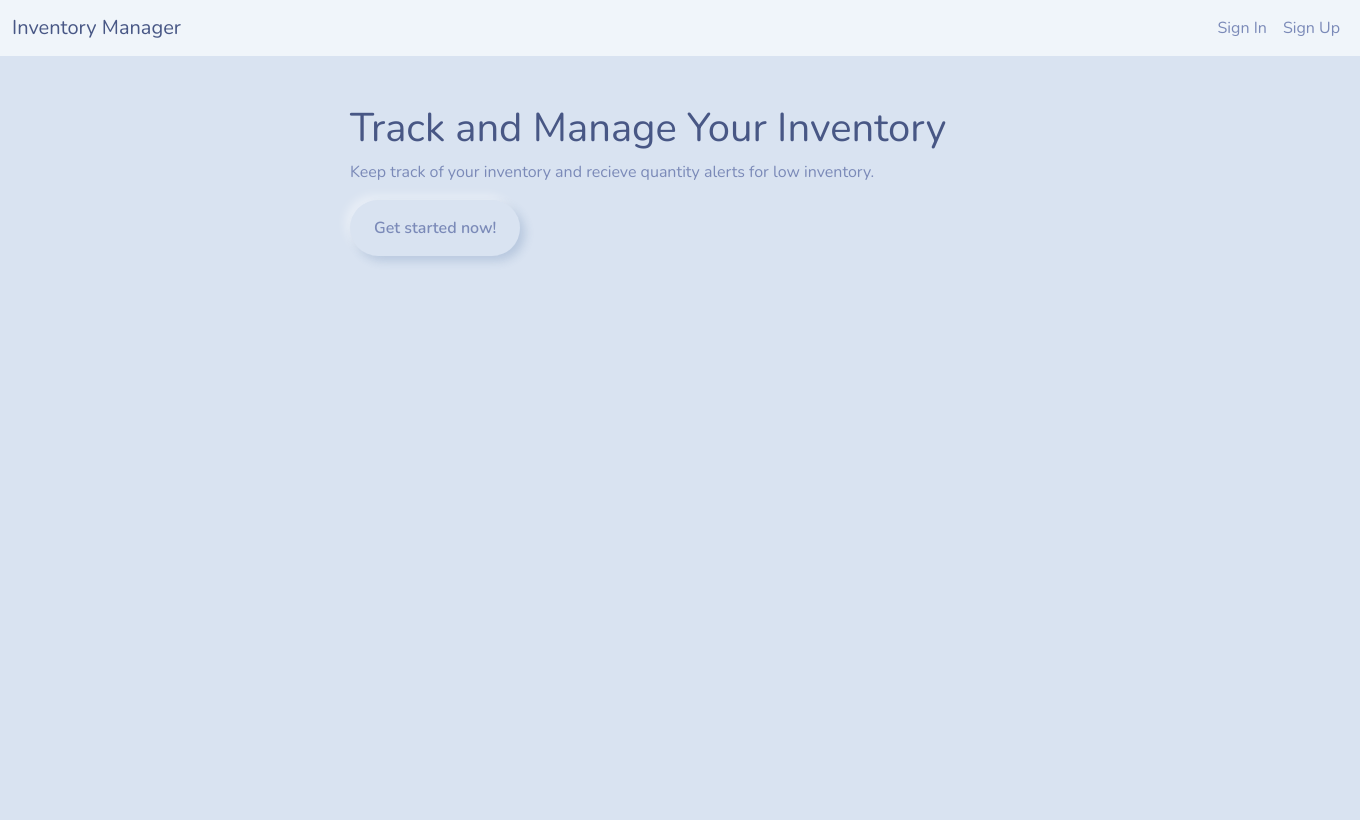
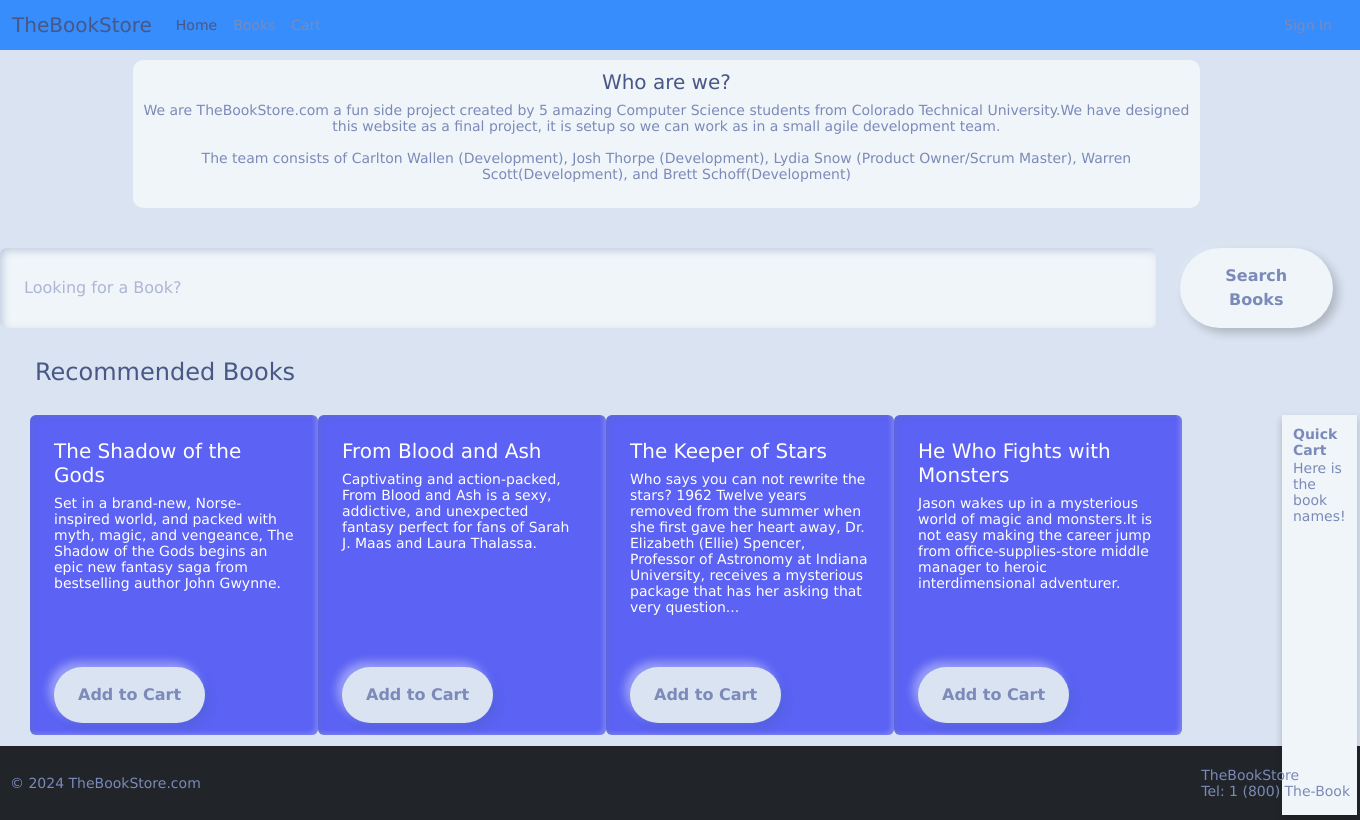
Before and after one commit to lydiaahope/inventory_management, a Django app: page / in a window 1360 px wide. Before the commit the page ends 263 px from the top, so only its background shows below. Run offline with Django 5.2, Linux system fonts and the light colour scheme.

Commit message:
Added Homepage and navigation to sign page from new header.

```diff
--- /dev/null
+++ b/inventory/static/css/style.css
@@ -0,0 +1,125 @@
+body {
+    font: 14px "Lucida Grande", Helvetica, Arial, sans-serif;
+    width: 100vw;
+    height: 100vh;
+}
+.body{
+    display:flex;
+    flex-direction:row;
+}
+a {
+    color: #00B7FF;
+}
+
+.header{
+    display: flex;
+    flex-direction:row;
+    justify-content:space-between;
+    align-items:center;
+}
+.title{
+    margin-left: 5px;
+}
+.icons{
+    margin-right: 10px;
+    width: 500px;
+    display: flex;
+    flex-direction: row-reverse;
+}
+.nav-bar {
+    margin-top: 5px;
+    width: 95%;
+}
+.menu-button{
+    height:35px;
+    width: 65px;
+    padding: 5px;
+    border-radius: 10px;
+    border:none;
+}
+.footer{
+    margin-bottom: 0px;
+    height: 74px;
+    display:flex;
+    flex-direction: row;
+    align-items: center;
+    justify-content:space-between;
+}
+.disclaimer, .contact-info {
+    margin: 10px;
+}
+.about-us {
+    text-align:center;
+    width: 80%;
+    margin-top: 10px;
+    border-radius: 10px;
+    padding: 10px;
+}
+.content-body {
+    display: flex;
+    flex-direction: column;
+    align-items: center;
+    height: 87vh;
+    width: 98vw;
+}
+.search-bar{
+    margin-right: 20px;
+    width: 1000px;
+    height: 50px;
+    border-radius: 30px;
+    padding:10px;
+}
+.search{
+    margin-top: 40px;
+    margin-bottom: 30px;
+}
+.submit-button{
+    height: 45px;
+    width: 150px;
+    border-radius: 15px
+}
+.menu-header{
+    width: 225px;
+    display: flex;
+    flex-direction:row;
+    justify-content: space-between;
+    margin-right: 50px;
+}
+.lower-half{
+    margin-top: 20px;
+    width: 100%;
+    display: flex;
+    flex-direction: row;
+    justify-content: space-between;
+}
+.cart {
+    margin-left: 100px;
+    padding: 10px;
+    width: 250px;
+    height: 400px;
+    box-shadow: 0 4px 8px 0 rgba(0, 0, 0, 0.2);
+}
+.recommended-books{
+    width: 100%;
+    margin-left: 30px;
+    display: flex;
+    flex-direction: row;
+    justify-content: space-between;
+
+}
+.book-section-title{
+    margin-top: 20px;
+    margin-left: 50px;
+    width:100%;
+    text-align:left;
+}
+.recommended-title{
+    width: 100%;
+    margin-left: 70px;;
+    display: flex;
+    flex-direction: row;
+}
+.content-height{
+    height: 87vh;
+    width: 99%;
+}
--- a/inventory/templates/inventory/base.html
+++ b/inventory/templates/inventory/base.html
@@ -1,4 +1,5 @@
 <!-- base file for all templates [parent template]-->
+{% load static %}
 <!DOCTYPE html>
 <html>
 <head>
@@ -6,6 +7,7 @@
 	<meta name="viewport" content="width=device-width, initial-scale=1">
 	<link href="https://bootswatch.com/5/morph/bootstrap.min.css" rel="stylesheet"> <!--
 	CSS href from bootswatch.com -->
+	<link href="{% static 'css/style.css' %}" rel="stylesheet" />
 	<title></title>
 </head>
 <body>
@@ -14,6 +16,8 @@
 	{% block content %} <!-- creates content block called 'content' -->
 	{% endblock content %}
 
+	{% include 'inventory/footer.html' %}
+
 	<script src="https://cdn.jsdelivr.net/npm/bootstrap@5.2.0/dist/js/bootstrap.bundle.min.js" integrity="sha384-A3rJD856KowSb7dwlZdYEkO39Gagi7vIsF0jrRAoQmDKKtQBHUuLZ9AsSv4jD4Xa" crossorigin="anonymous"></script> <!-- makes sure that certain things like menus work -->
 
 </body>
--- /dev/null
+++ b/inventory/templates/inventory/footer.html
@@ -0,0 +1,10 @@
+<div class="footer bg-dark">
+    <div class="disclaimer">
+        <span>&copy 2024 TheBookStore.com</span>
+    </div>
+    <div class="contact-info">
+        <span>TheBookStore</span>
+        <br>
+        <span>Tel: 1 (800) The-Book</span>
+    </div>
+</div>
--- a/inventory/templates/inventory/index.html
+++ b/inventory/templates/inventory/index.html
@@ -3,16 +3,76 @@
 
 {% block content %}
 
-<div>
-	<div class="row">
-		<div class="col-sm-11 col-md-6 mx-auto mt-5 px-3">
-			<h1 class="fw-light">Track and Manage Your Inventory</h1>
-			<p class="fw-light">Keep track of your inventory and recieve quantity alerts for low inventory.</p>
-			<div>
-				<a href="{% url 'dashboard' %}" class="btn btn-primary">Get started now!</a>
+<div class="content-body">
+	<div class="about-us bg-light">
+		<h5>Who are we?</h5>
+		<p>We are TheBookStore.com a fun side project created by 5 amazing Computer Science students from Colorado Technical University.We have designed this website as a final project, it is setup so we can work as in a small agile development team.</p>
+		<p>The team consists of Carlton Wallen (Development), Josh Thorpe (Development), Lydia Snow (Product Owner/Scrum Master), Warren Scott(Development), and Brett Schoff(Development)</p>
+	</div>
+	<div class="search">
+		<form class="d-flex">
+			<input type="search" size="150" placeholder="Looking for a Book?" class="form-control me-sm-4" />
+			<button class="btn btn-outline-light my-2 my-sm-0" type="submit">Search Books</button>
+		</form>
+	</div>
+	<div class="recommended-title">
+		<h4>Recommended Books</h4>
+	</div>
+	<div class="lower-half">
+		<div class="recommended-books">
+			<div class="card text-white bg-info" style="width: 18rem; height: 20rem">
+				<div class="card-body">
+					<h5 class="card-title">The Shadow of the Gods</h5>
+					<p class="card-text">Set in a brand-new, Norse-inspired world, and packed with myth, magic, and vengeance, The Shadow of the Gods begins an epic new fantasy saga from bestselling author John Gwynne.</p>
+				</div>
+				<div class="card-footer">
+					<button class="btn btn-primary">Add to Cart</button>
+				</div>
+			</div>
+			<div class="card text-white bg-info" style="width: 18rem; height: 20rem">
+				<div class="card-body">
+					<h5 class="card-title">From Blood and Ash</h5>
+					<p class="card-text">Captivating and action-packed, From Blood and Ash is a sexy, addictive, and unexpected fantasy perfect for fans of Sarah J. Maas and Laura Thalassa.</p>
+				</div>
+				<div class="card-footer">
+					<button class="btn btn-primary">Add to Cart</button>
+				</div>
+			</div>
+			<div class="card text-white bg-info" style="width: 18rem; height: 20rem">
+				<div class="card-body">
+					<h5 class="card-title">The Keeper of Stars</h5>
+					<p class="card-text">Who says you can not rewrite the stars? 1962 Twelve years removed from the summer when she first gave her heart away, Dr. Elizabeth (Ellie) Spencer, Professor of Astronomy at Indiana University, receives a mysterious package that has her asking that very question...</p>
+				</div>
+				<div class="card-footer">
+					<button class="btn btn-primary">Add to Cart</button>
+				</div>
+			</div>
+			<div class="card text-white bg-info" style="width: 18rem; height: 20rem">
+				<div class="card-body">
+					<h5 class="card-title">He Who Fights with Monsters</h5>
+					<p class="card-text">Jason wakes up in a mysterious world of magic and monsters.It is not easy making the career jump from office-supplies-store middle manager to heroic interdimensional adventurer.</p>
+				</div>
+				<div class="card-footer">
+					<button class="btn btn-primary">Add to Cart</button>
+				</div>
 			</div>
 		</div>
+		<div class="cart bg-light">
+			<table>
+				<thead>
+					<tr>
+						<th>Quick Cart</th>
+					</tr>
+				</thead>
+				<tbody>
+					<tr>
+						<td>Here is the book names!</td>
+					</tr>
+				</tbody>
+			</table>
+		</div>
 	</div>
+
 </div>
 
 {% endblock content %}
--- a/inventory/templates/inventory/login.html
+++ b/inventory/templates/inventory/login.html
@@ -2,6 +2,7 @@
 {% load crispy_forms_tags %}
 
 {% block content %}
+<div class="content-height">
 	<div class="row">
 		<div class="col-11 col-md-6 mx-auto mt-5">
 			<h1>Log In</h1>
@@ -16,6 +17,7 @@
 		</div>
 
 	</div>
+</div>
 
 {% endblock content %}
 
--- a/inventory/templates/inventory/navigation.html
+++ b/inventory/templates/inventory/navigation.html
@@ -1,33 +1,29 @@
-<nav class="navbar navbar-expand-lg bg-light">
+<nav class="navbar navbar-expand-lg bg-primary" data-bs-theme="dark">
 	<div class="container-fluid">
-		<a class="navbar-brand" href="{% url 'index' %}">Inventory Manager</a> <!-- Main text in navbar, href pulls from index file -->
-		<button class="navbar-toggler" type="button" data-bs-toggle="collapse" data-bs-target="#navbarNav" aria-controls="navbarNav" aria-expanded="false" aria-label="Toggle navigation">
-			<span class="navbar-toggler-icon"></span><!-- this is actual hamburger menu icon -->
-		</button> <!-- creates button that expands nav menu based on screen size-->
-
-		<div class="collapse navbar-collapse justify-content-end" id="navbarNav">
+		<a class="navbar-brand" href="/">TheBookStore</a>
+		<button class="navbar-toggler" type="button" data-bs-toggle="collapse" data-bs-target="#navbarColor01" aria-controls="navbarColor01" aria-expanded="false" aria-label="Toggle navigation">
+			<span class="navbar-toggler-icon"></span>
+		</button>
+		<div class="collapse navbar-collapse" id="navbarColor01">
+			<ul class="navbar-nav me-auto">
+				<li class="nav-item">
+					<a class="nav-link active" href="/">Home
+					<span class="visually-hidden">(current)</span>
+					</a>
+				</li>
+				<li class="nav-item">
+					<a class="nav-link" href="#">Books</a>
+				</li>
+				<li class="nav-item">
+					<a class="nav-link" href="#">Cart</a>
+				</li>
+			</ul>
 			<ul class="navbar-nav">
-				{% if user.is_authenticated %}
-					<li class="nav-item"> <!-- creates list item -->
-						<a class="nav-link" href="{% url 'dashboard' %}">{{ user.username }}</a>
-					</li>
-					<form action="{% url 'logout' %}" method="post">
-						{% csrf_token %}
-						<button class="btn btn-sm">Log Out</button>
-					</form>
-				{% else %}
-
-					<li class="nav-item">
-						<a class="nav-link" href="{% url 'login'%}">Sign In</a>
-					</li>
-
-					<li class="nav-item">
-						<a class="nav-link" href="{% url 'signup'%}">Sign Up</a>
-					</li>
-				{% endif %}
+				<li class="nav-item">
+					<a class="nav-link me-2" href="login/">Sign In</a>
+				</li>
 			</ul>
 		</div>
 	</div>
 </nav>
-
 <!-- <a class="nav-link" href="dashboard">{{ user.username }}</a> -->
--- a/inventory_management/settings.py
+++ b/inventory_management/settings.py
@@ -25,7 +25,7 @@ SECRET_KEY = "django-insecure-1znze2c92lha73ya11cl-f9ued&d#&e&wb%l_+_d4!sj$zsx9x
 # SECURITY WARNING: don't run with debug turned on in production!
 DEBUG = True
 
-ALLOWED_HOSTS = []
+ALLOWED_HOSTS = ['localhosts', '192.168.1.30']
 
 
 # Application definition
```
Also changed, not shown: db.sqlite3 (added). Lines whose indentation alone changed are shown as unchanged.
